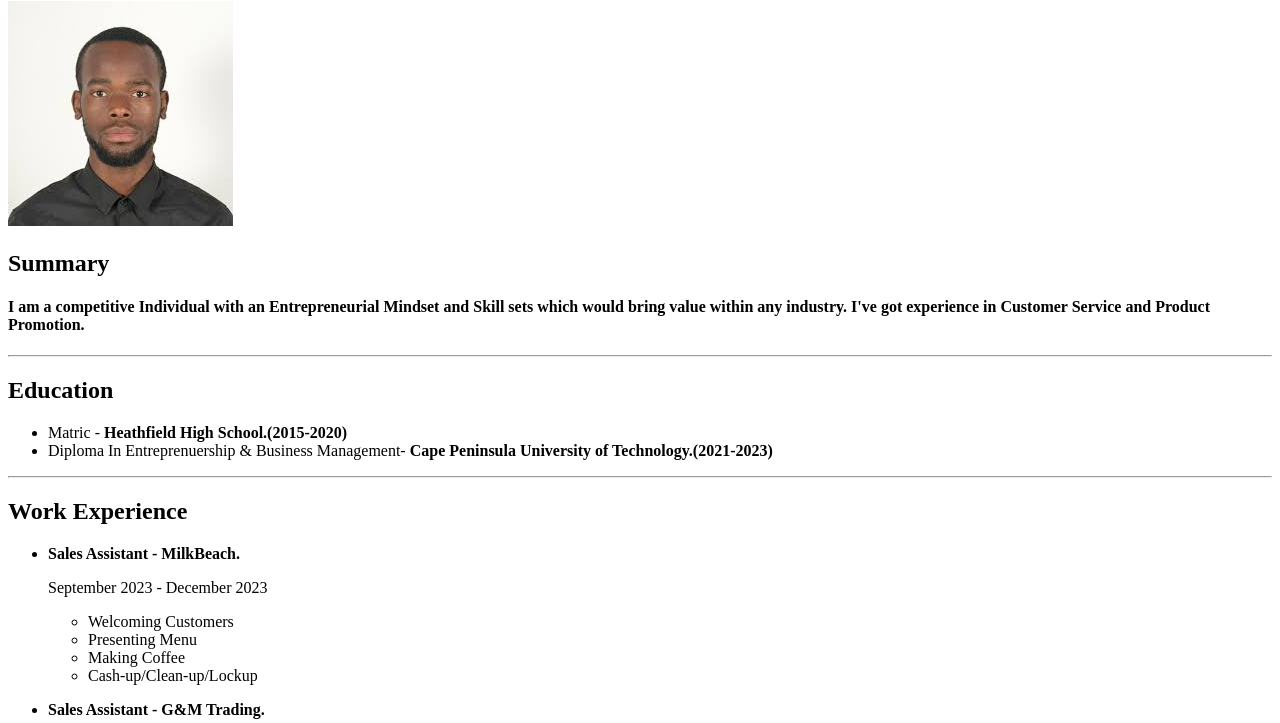
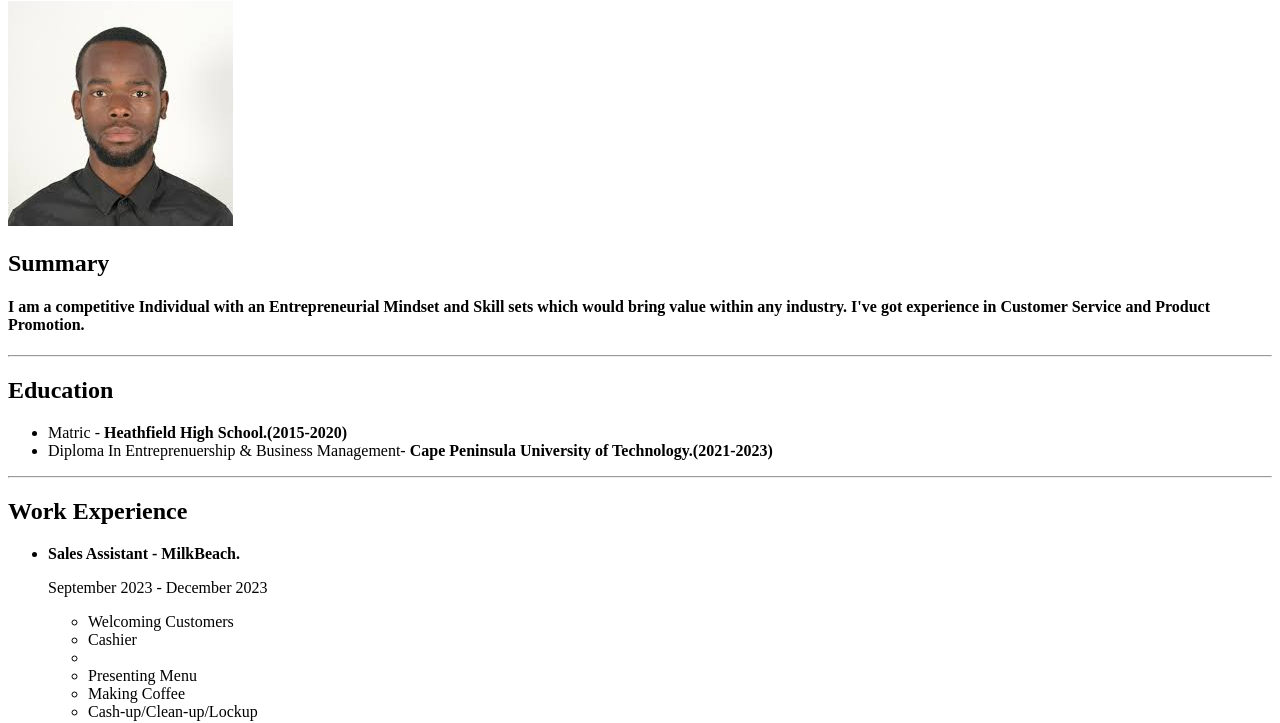
Before and after one commit to Davidmbombo/My-first-HTML-RESUME, a plain HTML site: page index.html in a window 1280 px wide. Shown: the part 79-802 px from the top of the page. Drawn offline with Linux system fonts and the light colour scheme.

Commit message:
Update index.html

```diff
--- a/index.html
+++ b/index.html
@@ -25,6 +25,7 @@
 
 <ul>
 <li>Welcoming Customers</li>
+    <li>Cashier<li>
 <li>Presenting Menu</li>
 <li>Making Coffee</li>
 <li>Cash-up/Clean-up/Lockup</li>
```
